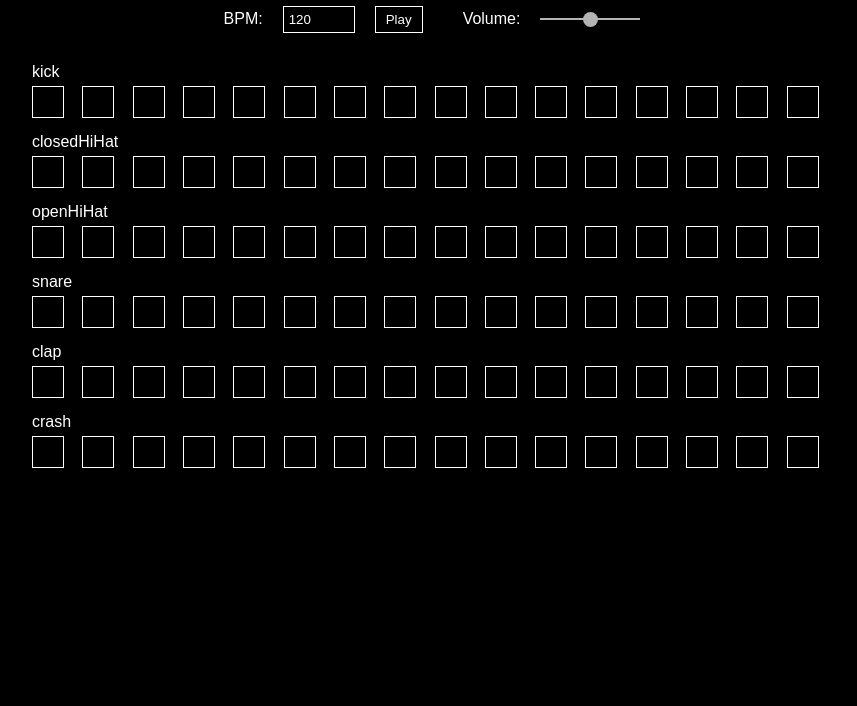
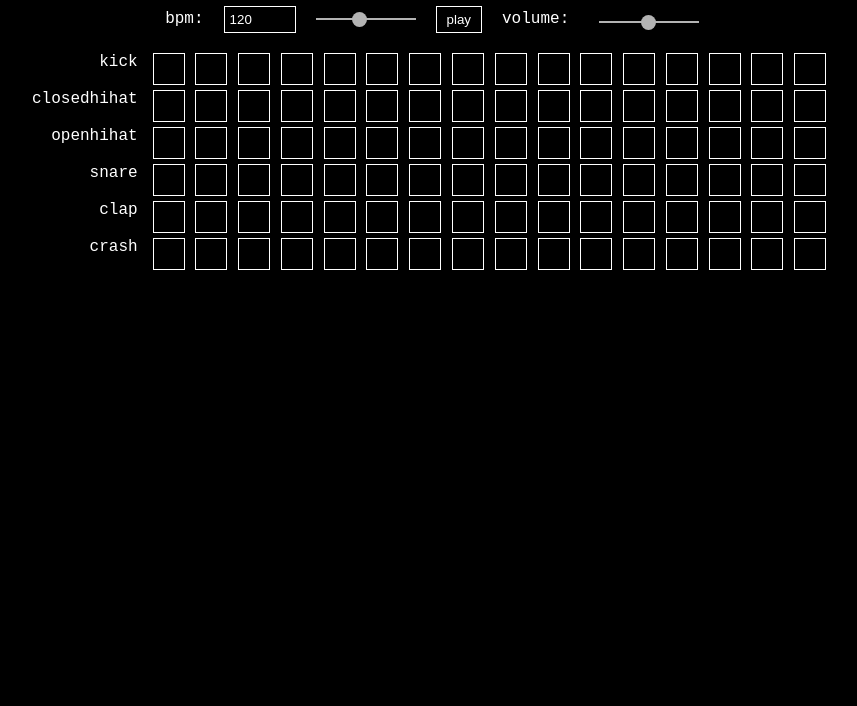
Before and after one commit to BenaticGH/drumkit, a plain HTML site: page index.html in a window 1280 px wide. Shown: the part 94-800 px from the top of the page, without its empty margins (208-1065 px from the left). Drawn offline with nearby package versions, Linux system fonts and the light colour scheme.

Commit message:
Add files via upload

```diff
--- a/index.html
+++ b/index.html
@@ -3,18 +3,19 @@
 <head>
     <meta charset="UTF-8">
     <meta name="viewport" content="width=device-width, initial-scale=1.0">
-    <title>Drum Sequencer</title>
+    <title>drum sequencer</title>
     <link rel="stylesheet" href="styles.css">
 </head>
 <body>
     <div class="container">
-        <h1>Drum Sequencer</h1>
+        <h1 class="typewriter">drum sequencer</h1>
         <div class="controls">
-            <label for="bpm">BPM:</label>
+            <label for="bpm" class="typewriter">bpm:</label>
             <input type="number" id="bpm" value="120" min="60" max="200">
-            <button id="play-pause">Play</button>
+            <input type="range" id="bpm-slider" min="60" max="200" value="120">
+            <button id="play-pause" class="typewriter">play</button>
             <div class="volume-control">
-                <label for="volume">Volume:</label>
+                <label for="volume" class="typewriter">volume:</label>
                 <input type="range" id="volume" min="0" max="1" step="0.1" value="0.5">
             </div>
         </div>
--- a/script.js
+++ b/script.js
@@ -19,6 +19,7 @@ const sampleURLs = {
 const sequencer = document.getElementById('sequencer');
 const playPauseButton = document.getElementById('play-pause');
 const bpmInput = document.getElementById('bpm');
+const bpmSlider = document.getElementById('bpm-slider');
 const volumeSlider = document.getElementById('volume');
 
 const rows = ['kick', 'closedHiHat', 'openHiHat', 'snare', 'clap', 'crash'];
@@ -27,12 +28,14 @@ let isPlaying = false;
 let currentStep = 0;
 
 // Create sequencer grid
+function createSequencerGrid() {
+    sequencer.innerHTML = ''; // Clear existing content
     rows.forEach(row => {
         const rowElement = document.createElement('div');
         rowElement.className = 'row';
 
         const rowLabel = document.createElement('div');
-    rowLabel.className = 'row-label';
+        rowLabel.className = 'row-label typewriter';
         rowLabel.textContent = row;
         rowElement.appendChild(rowLabel);
 
@@ -46,6 +49,7 @@ rows.forEach(row => {
         }
         sequencer.appendChild(rowElement);
     });
+}
 
 // Toggle cell state
 function toggleCell(e) {
@@ -79,11 +83,11 @@ async function initAudioAndPlay() {
 
     if (!isPlaying) {
         Tone.Transport.start();
-        playPauseButton.textContent = 'Pause';
+        playPauseButton.textContent = 'pause';
         isPlaying = true;
     } else {
         Tone.Transport.stop();
-        playPauseButton.textContent = 'Play';
+        playPauseButton.textContent = 'play';
         isPlaying = false;
     }
 }
@@ -92,9 +96,14 @@ async function initAudioAndPlay() {
 playPauseButton.addEventListener('click', initAudioAndPlay);
 
 // BPM change
-bpmInput.addEventListener('input', () => {
-    Tone.Transport.bpm.value = parseFloat(bpmInput.value);
-});
+function updateBPM(value) {
+    Tone.Transport.bpm.value = parseFloat(value);
+    bpmInput.value = value;
+    bpmSlider.value = value;
+}
+
+bpmInput.addEventListener('input', () => updateBPM(bpmInput.value));
+bpmSlider.addEventListener('input', () => updateBPM(bpmSlider.value));
 
 // Volume change
 volumeSlider.addEventListener('input', () => {
@@ -108,7 +117,7 @@ Tone.Transport.scheduleRepeat((time) => {
     const currentCells = document.querySelectorAll(`.cell[data-step="${currentStep}"]`);
     currentCells.forEach(cell => {
         if (cell.classList.contains('active') && sampler && sampler.loaded) {
-            sampler.triggerAttackRelease(drumSamples[cell.dataset.row], '16n', time);
+            sampler.triggerAttackRelease(drumSamples[cell.dataset.row], '8n', time);
         }
     });
 
@@ -116,4 +125,26 @@ Tone.Transport.scheduleRepeat((time) => {
 }, '16n');
 
 // Set initial BPM
-Tone.Transport.bpm.value = parseFloat(bpmInput.value);
+updateBPM(120);
+
+// Typewriter animation
+function typewriter(element) {
+    const text = element.innerHTML;
+    element.innerHTML = '';
+    let i = 0;
+    const timer = setInterval(() => {
+        if (i < text.length) {
+            element.innerHTML += text.charAt(i);
+            i++;
+        } else {
+            clearInterval(timer);
+            element.classList.remove('typewriter');
+        }
+    }, 50);
+}
+
+document.addEventListener('DOMContentLoaded', () => {
+    createSequencerGrid();
+    const typewriterElements = document.querySelectorAll('.typewriter');
+    typewriterElements.forEach(typewriter);
+});
--- a/styles.css
+++ b/styles.css
@@ -1,9 +1,10 @@
 body {
-    font-family: Arial, sans-serif;
+    font-family: 'Courier New', monospace;
     background-color: black;
     color: white;
     margin: 0;
     padding: 0;
+    text-transform: lowercase;
 }
 
 .container {
@@ -46,7 +47,7 @@ button {
 
 #sequencer {
     display: grid;
-    grid-template-columns: repeat(16, 1fr);
+    grid-template-columns: auto repeat(16, 1fr);
     gap: 5px;
 }
 
@@ -66,15 +67,8 @@ button {
 }
 
 .row-label {
-    grid-column: span 16;
-    text-align: left;
-    margin-top: 10px;
-}
-
-.volume-control {
-    display: flex;
-    align-items: center;
-    margin-left: 20px;
+    text-align: right;
+    padding-right: 10px;
 }
 
 input[type="range"] {
@@ -108,3 +102,24 @@ input[type="range"]::-moz-range-thumb {
     cursor: pointer;
     border-radius: 50%;
 }
+
+.typewriter {
+    overflow: hidden;
+    border-right: .15em solid white;
+    white-space: nowrap;
+    margin: 0 auto;
+    letter-spacing: .15em;
+    animation:
+        typing 3.5s steps(40, end),
+        blink-caret .75s step-end infinite;
+}
+
+@keyframes typing {
+    from { width: 0 }
+    to { width: 100% }
+}
+
+@keyframes blink-caret {
+    from, to { border-color: transparent }
+    50% { border-color: white; }
+}
```
Lines whose indentation alone changed are shown as unchanged.
